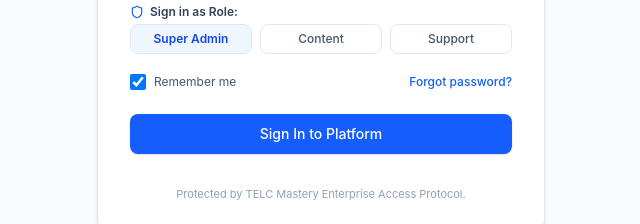
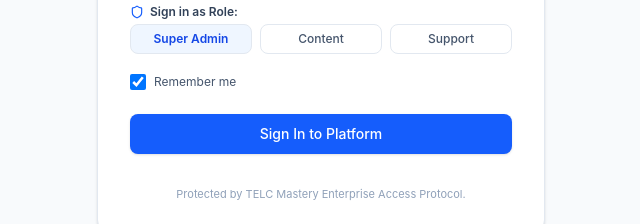
Before and after one commit to avinashquikboom-code/Telc-admin-pannel, a Next.js app: page /admin/login in a window 1280 px wide. Shown: the part 489-713 px from the top of the page, without its empty margins (319-959 px from the left). Built offline with nearby package versions, Linux system fonts and the light colour scheme.

Commit message:
fix(auth): remove forgot password link from login screen

```diff
--- a/src/app/(auth)/admin/login/page.tsx
+++ b/src/app/(auth)/admin/login/page.tsx
@@ -146,7 +146,7 @@ export default function AdminLoginPage() {
             </div>
           </div>
 
-          <div className="flex items-center justify-between text-xs pt-1">
+          <div className="flex items-center text-xs pt-1">
             <label className="flex items-center gap-2 cursor-pointer text-slate-600">
               <input
                 type="checkbox"
@@ -155,16 +155,6 @@ export default function AdminLoginPage() {
               />
               Remember me
             </label>
-            <a
-              href="#forgot"
-              onClick={(e) => {
-                e.preventDefault();
-                alert('Password reset instructions have been sent to admin recovery email.');
-              }}
-              className="text-blue-600 hover:underline font-medium"
-            >
-              Forgot password?
-            </a>
           </div>
 
           <Button type="submit" isLoading={isLoading} className="w-full h-10 mt-2 bg-blue-600 hover:bg-blue-700">
```
